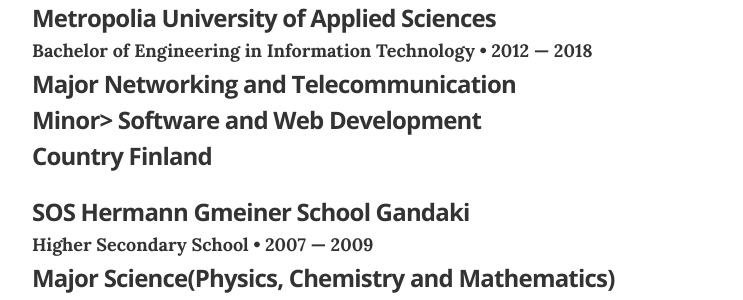
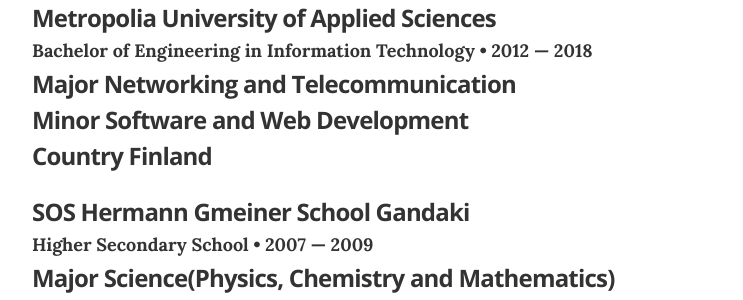
Before and after one commit to ranabhat/ranabhat.github.io, a Jekyll site: the page built from index.html, in a window 1280 px wide and 900 px high, scrolled down 1463 px. Shown: the part 157-457 px from the top of the window, without its empty margins (268-1011 px from the left). Built offline with Jekyll 4.4.1, drawn with Linux system fonts in a browser that asks for light colours.

```diff
--- a/_data/education.yml
+++ b/_data/education.yml
@@ -5,7 +5,7 @@
  # awards:
  #   - award: Summa Cumme Laude graduate
   major: <b>Major</b>  Networking and Telecommunication
-  minor: <b>Minor></b> Software and Web Development
+  minor: <b>Minor</b> Software and Web Development
   country: <b>Country</b> Finland
  # summary:
 
```
